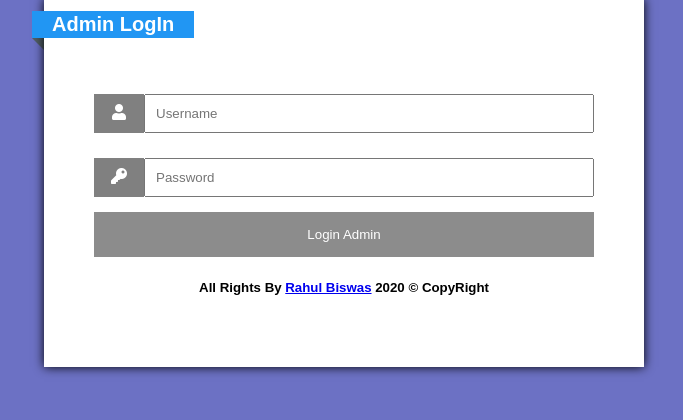
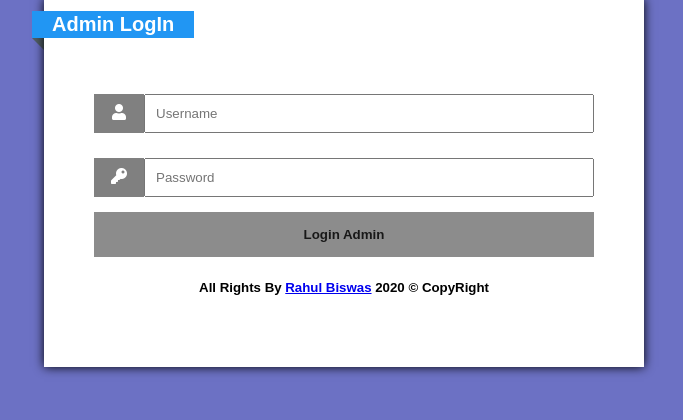
Before and after one commit to Rahul6245/Employee-Leave-Management-System-2020, a PHP site: page /login.php in a window 1280 px wide. Shown: the part 116-536 px from the top of the page, without its empty margins (296-979 px from the left). Run offline with PHP 8.4, Linux system fonts and the light colour scheme; some libraries are stand-ins or nearby versions.

Commit message:
Update login.php

```diff
--- a/login.php
+++ b/login.php
@@ -37,7 +37,7 @@ body {font-family: Arial, Helvetica, sans-serif;}
 }
 .btn {
   background-color: gray;
-  color: white;
+  color: black;
   padding: 15px 20px;
   border: none;
   cursor: pointer;
@@ -122,7 +122,7 @@ body {font-family: Arial, Helvetica, sans-serif;}
     <input class="input-field" type="password" placeholder="Password" name="password" required>
   </div>
 
-  <button type="submit" name="submit" class="btn">Login Admin</button>
+  <button type="submit" name="submit" class="btn"><b>Login Admin</b></button>
 </form>
 <div class="footer">
 <center><h5>All Rights By <a href="owner.php">Rahul Biswas</a> 2020 &copy; CopyRight</h5></center>
```
